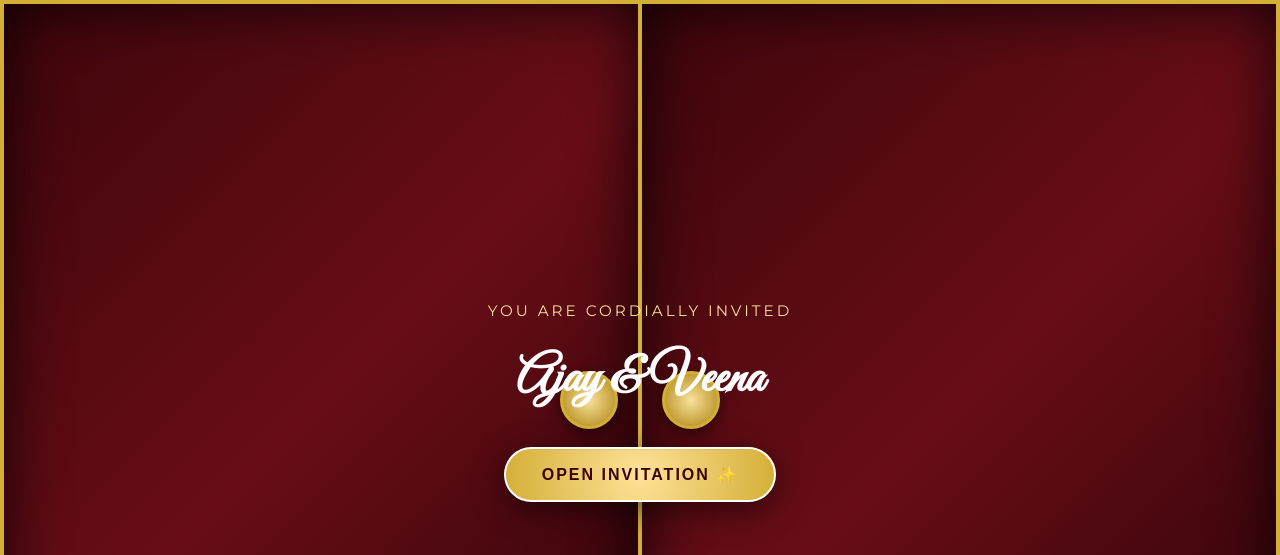
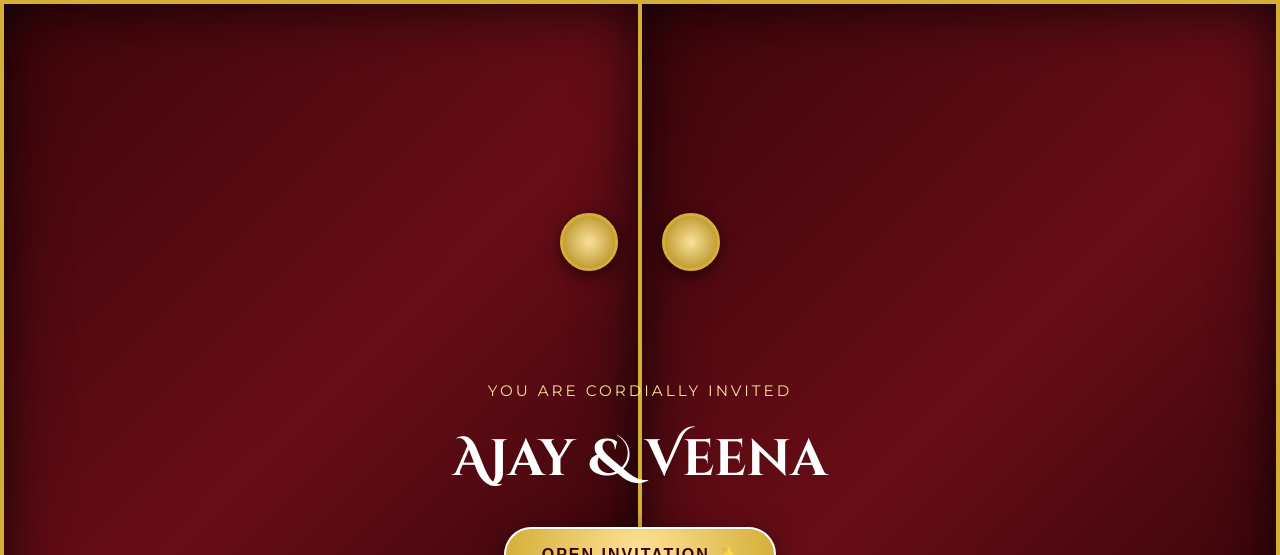
Before and after one commit to shubhpanvlkr/ajay-veena-wedding, a plain HTML site: page index.html in a window 1280 px wide. Shown: the top 555 px of the page. Drawn offline with nearby package versions, Linux system fonts and the light colour scheme; a web font is replaced by a local one.

Commit message:
Update index.html

```diff
--- a/index.html
+++ b/index.html
@@ -92,7 +92,7 @@
       background: radial-gradient(circle, var(--gold-light), var(--gold-dark));
       box-shadow: 0 4px 15px rgba(0,0,0,0.6);
       position: absolute;
-      top: 50%;
+      top: 30%;
       transform: translateY(-50%);
     }
 
@@ -101,7 +101,7 @@
 
     .door-btn-wrapper {
       position: absolute;
-      top: 50%;
+      top: 60%;
       left: 50%;
       transform: translate(-50%, -50%);
       z-index: 100001;
@@ -271,10 +271,10 @@
     }
 
     .names {
-      font-family: 'Great Vibes', cursive;
+      font-family: 'Cinzel Decorative', serif;
       font-size: clamp(3.2rem, 8vw, 5.5rem);
-      color: var(--primary);
-      margin: 10px 0;
+      color: var(--gold);
+      margin: 8px 0;
     }
 
     .ampersand {
@@ -646,7 +646,7 @@
     </div>
     <div class="door-btn-wrapper" id="door-btn-box">
       <p style="color: #fae19c; font-size: 0.95rem; letter-spacing: 3px; margin-bottom: 12px; text-transform: uppercase;">You Are Cordially Invited</p>
-      <h2 style="font-family: 'Great Vibes', cursive; font-size: 3.2rem; color: #fff; margin-bottom: 24px;">Ajay &amp; Veena</h2>
+      <h2 style="font-family: 'Cinzel Decorative', serif; font-size: 3.2rem; color: #fff; margin-bottom: 24px;">Ajay &amp; Veena</h2>
       <button class="open-door-btn" onclick="openDoors()">Open Invitation ✨</button>
     </div>
   </div>
@@ -824,7 +824,7 @@
         Please RSVP at the earliest so we can ensure the best arrangements for your comfort and joy. Your presence means the world to us!
       </p>
 
-      <a href="https://docs.google.com/forms" target="_blank" class="btn btn-rsvp">
+      <a href="https://forms.gle/RDeepgwUX6WrbfmC8" target="_blank" class="btn btn-rsvp">
         📋 Open RSVP Google Form
       </a>
 
```
